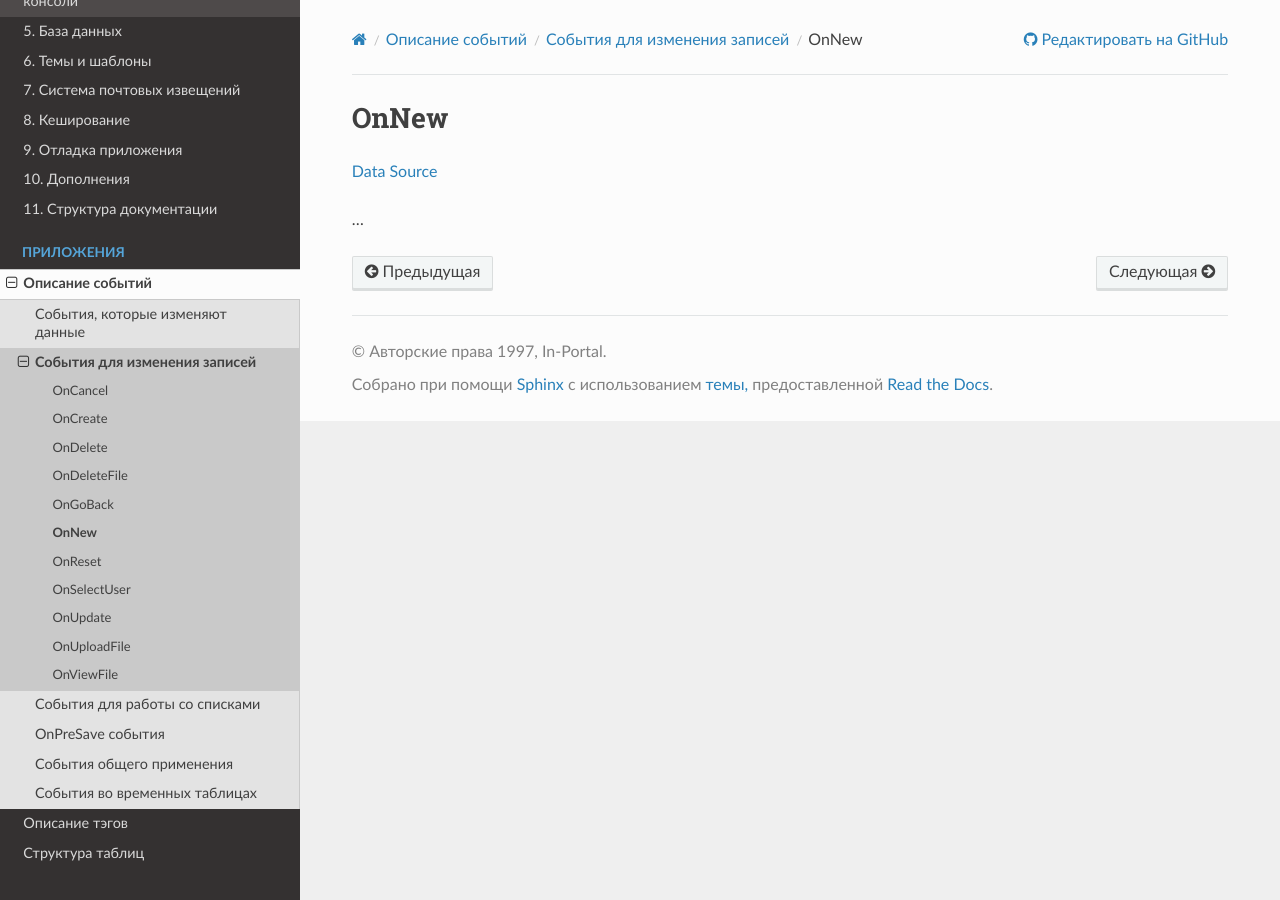
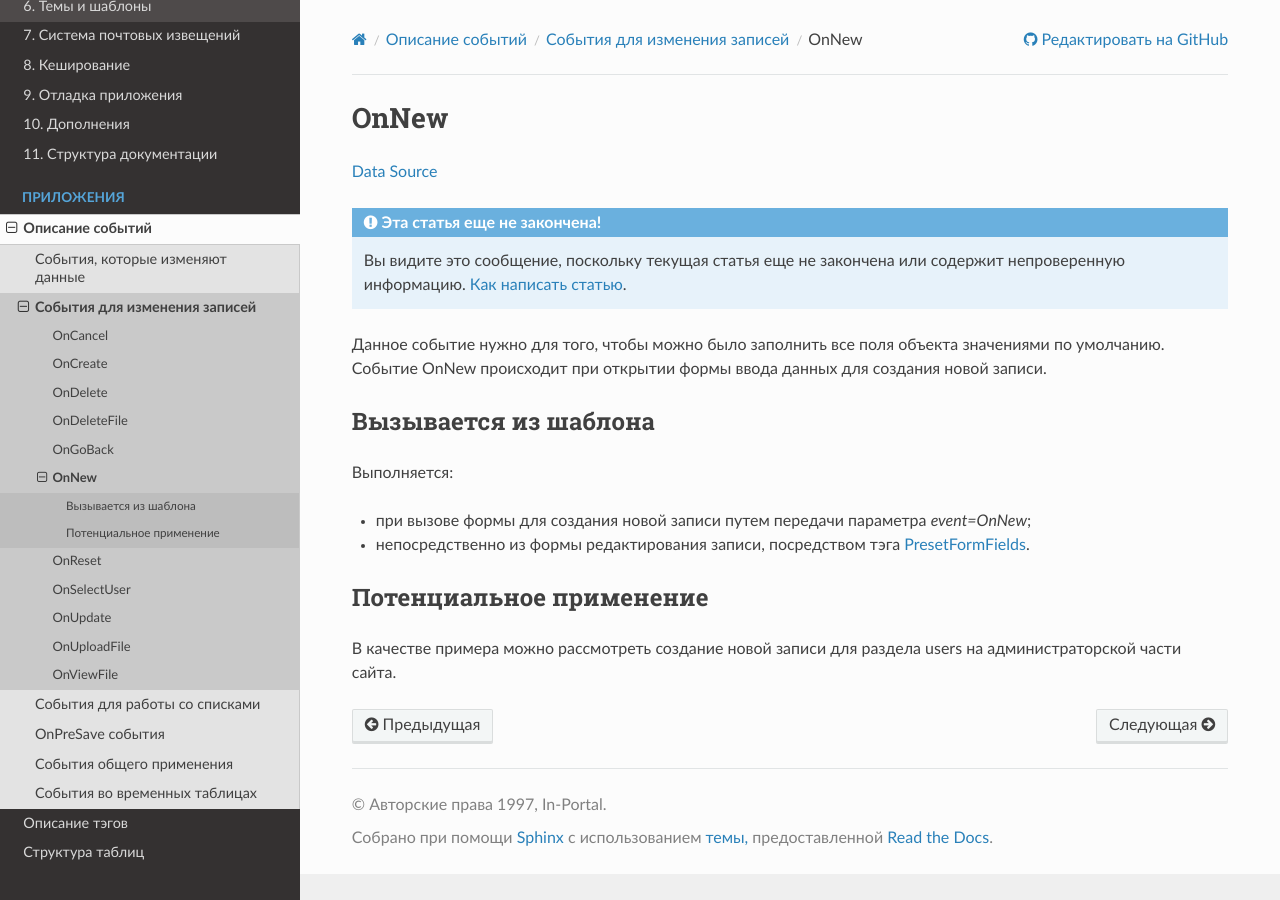
Before and after one commit to in-portal/guide-ru, a Sphinx documentation site: the page built from docs/events/live_editing/on_new.rst, in a window 1280 px wide. Built offline with Sphinx 7.4.7 and the Read the Docs theme 3.1.0, drawn with Linux system fonts in a browser that asks for light colours; some of the changed text lies outside the part shown.

Commit message:
Integrated "/events/live_editing/on_new.rst"

```diff
--- a/docs/events/live_editing/on_new.rst
+++ b/docs/events/live_editing/on_new.rst
@@ -2,6 +2,22 @@ OnNew
 =====
 `Data Source`_
 
-...
+.. include:: /includes/not_finished.rst
+
+Данное событие нужно для того, чтобы можно было заполнить все поля объекта значениями по умолчанию. Событие OnNew
+происходит при открытии формы ввода данных для создания новой записи.
+
+Вызывается из шаблона
+---------------------
+
+Выполняется:
+
+- при вызове формы для создания новой записи путем передачи параметра `event=OnNew`;
+- непосредственно из формы редактирования записи, посредством тэга :doc:`/tags/preset_form_fields`.
+
+Потенциальное применение
+------------------------
+
+В качестве примера можно рассмотреть создание новой записи для раздела users на администраторской части сайта.
 
 .. _Data Source: http://guide.in-portal.org/rus/index.php/EventHandler:OnNew
--- /dev/null
+++ b/docs/tags/preset_form_fields.rst
@@ -0,0 +1,4 @@
+PresetFormFields
+****************
+
+...
```
